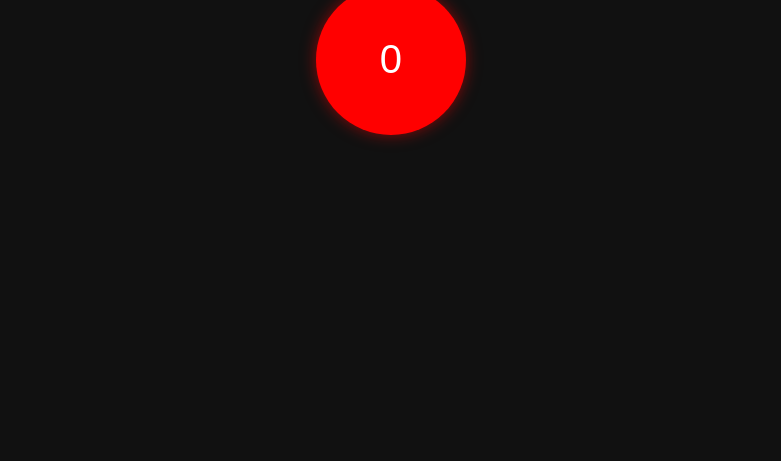
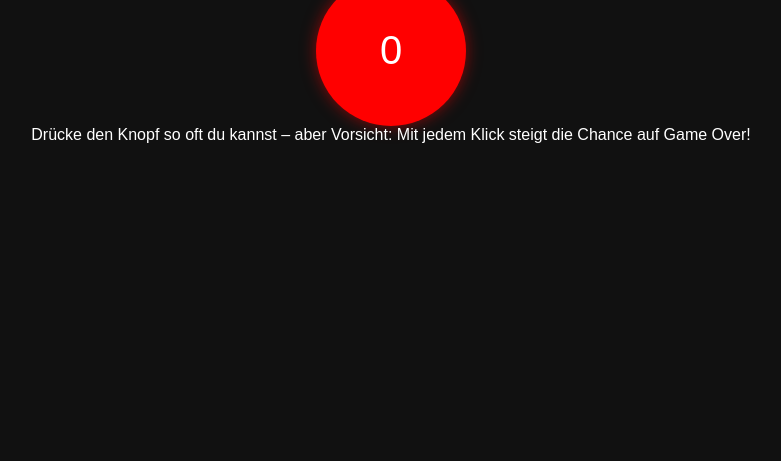
Before and after one commit to Prinzvonbinz/Der-Knopf-, a plain HTML site: page index.html in a window 1280 px wide. Shown: the part 339-800 px from the top of the page, without its empty margins (249-1030 px from the left). Drawn offline with Linux system fonts and the light colour scheme.

Commit message:
Update index.html

```diff
--- a/index.html
+++ b/index.html
@@ -10,6 +10,7 @@
   <div class="container">
     <h1>Highscore: <span id="highscore">0</span></h1>
     <button id="mainButton">0</button>
+    <p id="instruction">Drücke den Knopf so oft du kannst – aber Vorsicht: Mit jedem Klick steigt die Chance auf Game Over!</p>
     <p id="message"></p>
   </div>
   <script src="main.js"></script>
```
